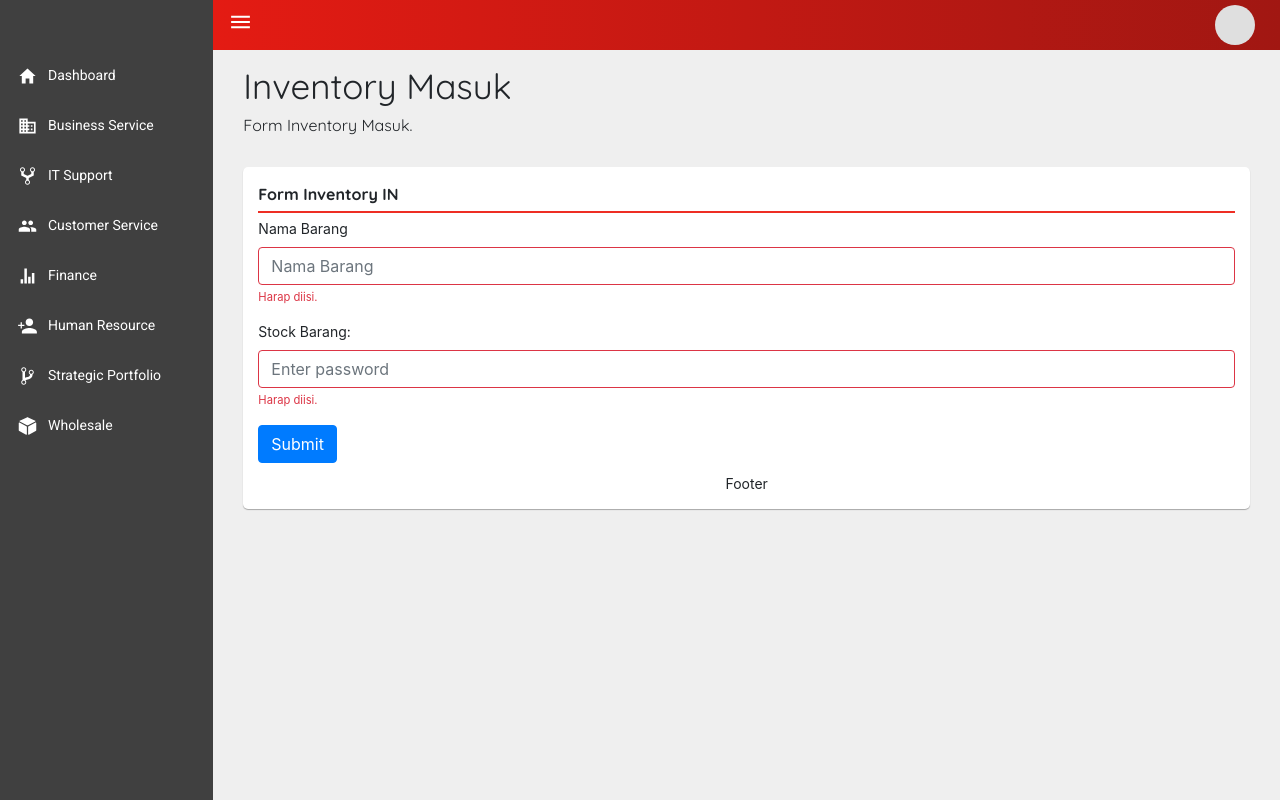
After one commit to if4007-telkomuniv/sisfo_4007, a CodeIgniter app: the page made by application/views/wholesale/invenmasuk.php in a window 1280 px wide. The commit adds this page. Run offline with CodeIgniter, Linux system fonts and the light colour scheme; some libraries are stand-ins or nearby versions.

Commit message:
Menambah side menu, basic controller dan view untuk wholesale

```diff
--- a/application/views/base_layout/sidebar.php
+++ b/application/views/base_layout/sidebar.php
@@ -65,9 +65,19 @@
             </a>
             <div id="who_service" class="collapse tree-dropdown">
               <ul>
-                <a href="">
+                <a href="<?=base_url('wholesale/invenmasuk');?>">
                   <li>
-                    <text>Inventory</text>
+                    <text>Inventory Pemasukkan</text>
+                  </li>
+                </a>
+                <a href="<?=base_url('wholesale/invenkeluar');?>">
+                  <li>
+                    <text>Inventory Pengeluaran</text>
+                  </li>
+                </a>
+                <a href="<?=base_url('wholesale/stockbarang');?>">
+                  <li>
+                    <text>Stock Barang</text>
                   </li>
                 </a>
               </ul>
--- /dev/null
+++ b/application/views/wholesale/invenmasuk.php
@@ -0,0 +1,71 @@
+<!DOCTYPE html>
+<html lang="en" dir="ltr">
+  <head>
+    <?php $this->load->view('base_layout/head_tag'); ?>
+    <title>Ini halaman template</title>
+    <!-- Input CSS atau JS yang dibutuhkan setelah line ini -->
+    <!-- Taruh file css di folder /css-->
+    <!-- Taruh file js di /js-->
+
+    <!-- Contoh cara input css, ganti sesuai kebutuhan -->
+    <?php /* echo link_tag('css/base_styles.css') */ ?>
+  </head>
+  <body>
+    <div class="container-fluid p-0">
+      <div class="row equal no-gutters">
+        <?php $this->load->view('base_layout/sidebar'); ?>
+        <div class="col-12 col-sm-8 col-md-9 col-xl-10 wrapper">
+          <?php $this->load->view('base_layout/topmenu'); ?>
+          <div class="col-12 wrapper-container">
+            <div class="main-wrapper">
+              <div class="container">
+                <div class="page-header">
+                  <!-- Silakan replace sesuai judul halaman divisi kalian -->
+                  <div class="page-title">
+                    Inventory Masuk
+                  </div>
+                  <!-- Subtitle opsional, tapi bila ingin diberi, jelaskan page anda dalam maks 8 kata -->
+                  <div class="page-subtitle">
+                    Form Inventory Masuk.
+                  </div>
+                </div>
+                <div class="row">
+                  <!-- Silakan masukkan code tampilan divisi Anda di bagian ini. -->
+
+                  <!-- Dibawah ini adalah template box yang kalian bisa pakai untuk pengembangan sistem -->
+                  <div class="col-12">
+                    <div class="box">
+                      <div class="box-header">
+                        Form Inventory IN
+                      </div>
+                      <div class="box-body">
+                          <?=form_open('wholesale/formInvenIN', 'class="was-validated" id="formInvenIN"');?>
+                          <div class="form-group">
+                            <label for="namaBarang">Nama Barang</label>
+                            <input type="text" class="form-control" id="namaBarang" placeholder="Nama Barang" name="namaBarang" required>
+                            <div class="valid-feedback">Valid.</div>
+                            <div class="invalid-feedback">Harap diisi.</div>
+                          </div>
+                          <div class="form-group">
+                            <label for="stockBarang">Stock Barang:</label>
+                            <input type="number" class="form-control" id="stockBarang" placeholder="Enter password" name="pswd" required>
+                            <div class="valid-feedback">Valid.</div>
+                            <div class="invalid-feedback">Harap diisi.</div>
+                          </div>
+                          <button type="submit" class="btn btn-primary">Submit</button>
+                      </div>
+                      <div class="box-footer">
+                        Footer
+                      </div>
+                    </div>
+                  </div>
+                </div>
+              </div>
+            </div>
+          </div>
+        </div>
+      </div>
+    </div>
+    <?php $this->load->view('base_layout/js_mandatory')?>
+  </body>
+</html>
```
Also changed, not shown: application/controllers/Wholesale.php (added, +42 -0 lines), application/views/wholesale/invenkeluar.php (added, +71 -0 lines), application/views/wholesale/stockbarang.php (added, +74 -0 lines).
